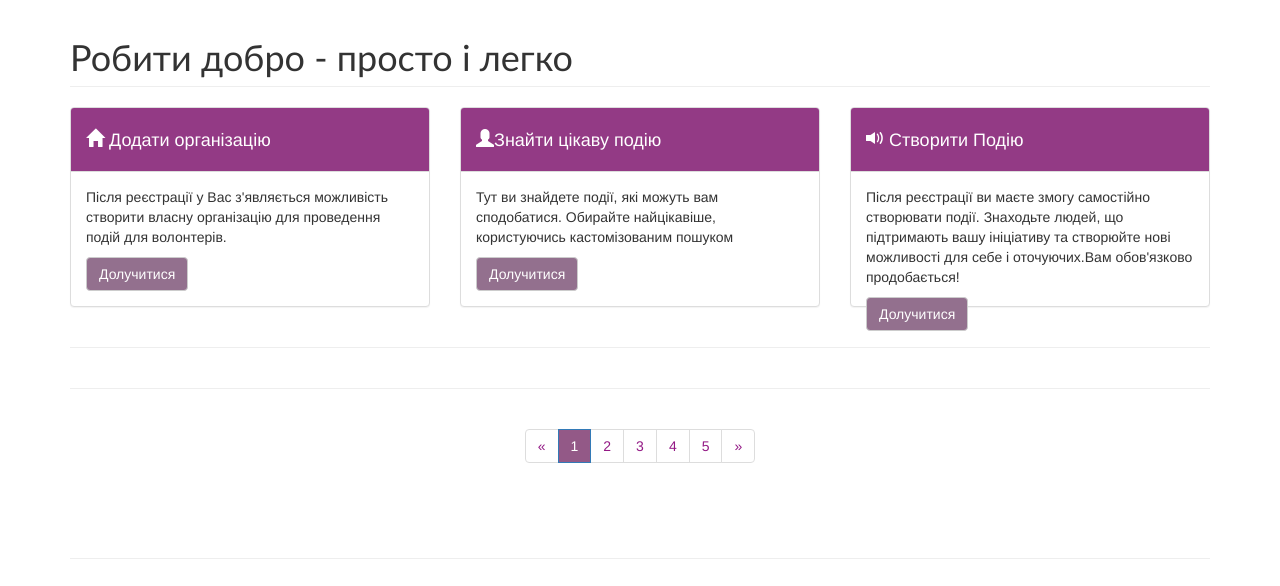
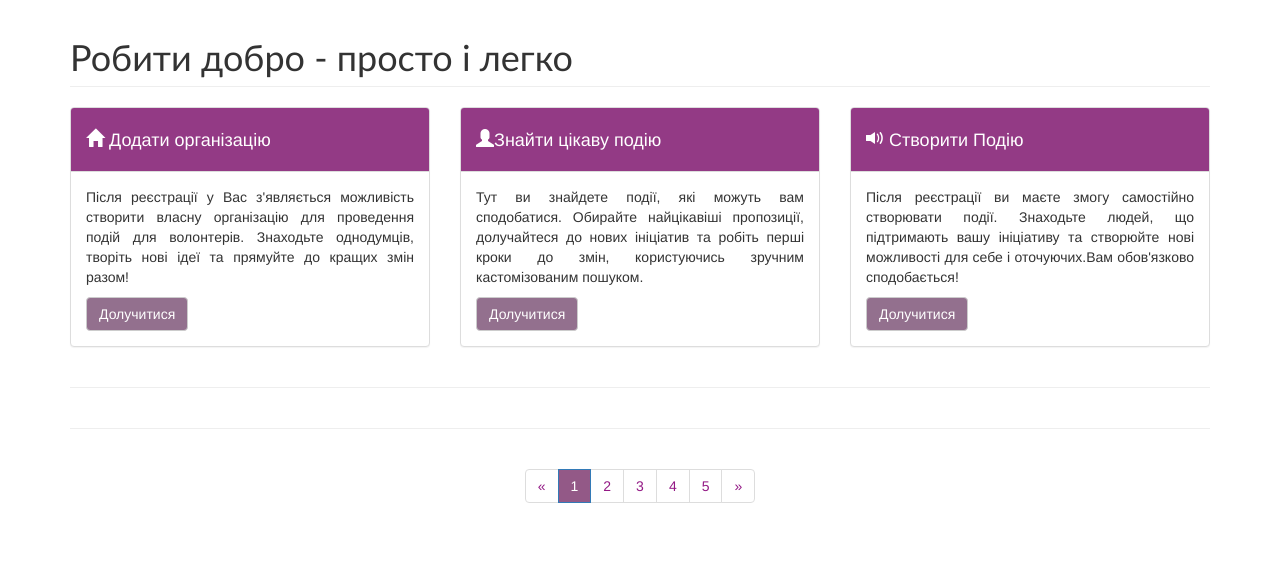
Before and after one commit to Tartar-san/Volonterity, a Django app: page / in a window 1280 px wide. Shown: the part 622-1208 px from the top of the page. Run offline with Django 3.2, Linux system fonts and the light colour scheme; the visitor is signed in with stand-in values (Sample User, id 1); data that the repository does not hold is empty; some libraries are stand-ins or nearby versions.

Commit message:
Merge remote-tracking branch 'origin/master'
# Conflicts:
#	templates/main.html

```diff
--- a/static/css/main-style.css
+++ b/static/css/main-style.css
@@ -49,8 +49,8 @@ body {
   border-color: transparent !important;
 }
 
-.panel-body {
-    height: 134px;
+.panel-body p {
+    text-align: justify;
 }
 
 .panel .panel-heading {
--- a/templates/main.html
+++ b/templates/main.html
@@ -82,7 +82,8 @@
                         <h4><i class="glyphicon glyphicon-home"></i> Додати організацію</h4>
                     </div>
                     <div class="panel-body">
-                        <p>Після реєстрації у Вас з'являється можливість створити власну організацію для проведення подій для волонтерів.</p>
+                        <p>Після реєстрації у Вас з'являється можливість створити власну організацію для проведення подій для волонтерів. Знаходьте однодумців, творіть нові ідеї та прямуйте до кращих змін разом!</p>
+
                         <a href="/registration" class="btn btn-default" id="panel-btn">Долучитися</a>
                     </div>
                 </div>
@@ -94,7 +95,7 @@
                         <h4><i class="glyphicon glyphicon-user"></i>Знайти цікаву подію</h4>
                     </div>
                     <div class="panel-body">
-                        <p>Тут ви знайдете події, які можуть вам сподобатися. Обирайте найцікавіше, користуючись кастомізованим пошуком </p>
+                        <p>Тут ви знайдете події, які можуть вам сподобатися. Обирайте найцікавіші пропозиції, долучайтеся до нових ініціатив та робіть перші кроки до змін, користуючись зручним кастомізованим пошуком. </p>
                         <a href="/registration" class="btn btn-default">Долучитися</a>
                     </div>
                 </div>
@@ -118,7 +119,7 @@
                         <h4><i class="glyphicon glyphicon-volume-up"></i> Створити Подію</h4>
                     </div>
                     <div class="panel-body">
-                        <p>Після реєстрації ви маєте змогу самостійно створювати події. Знаходьте людей, що підтримають вашу ініціативу та створюйте нові можливості для себе і оточуючих.Вам обов'язково продобається!</p>
+                        <p>Після реєстрації ви маєте змогу самостійно створювати події. Знаходьте людей, що підтримають вашу ініціативу та створюйте нові можливості для себе і оточуючих.Вам обов'язково сподобається!</p>
                         <a href="listing-reg.html" class="btn btn-default">Долучитися</a>
                     </div>
                 </div>
```
